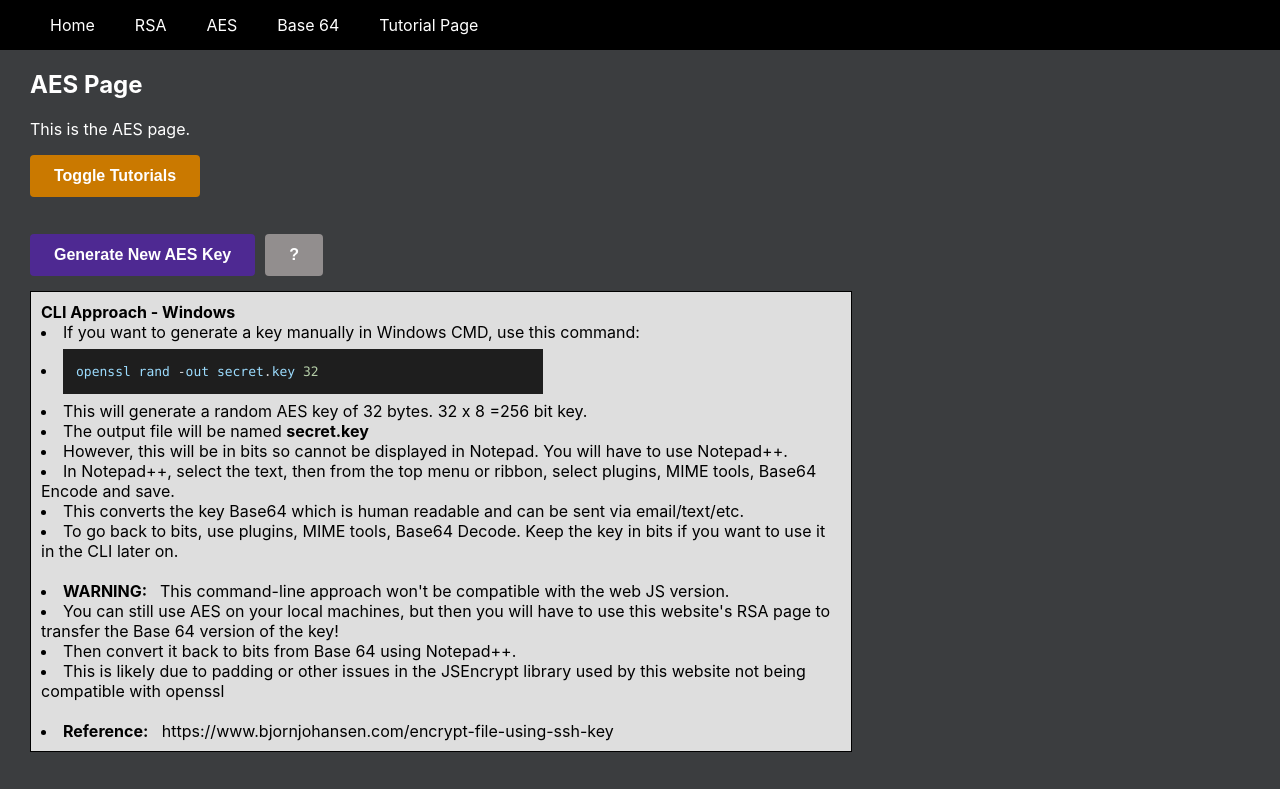
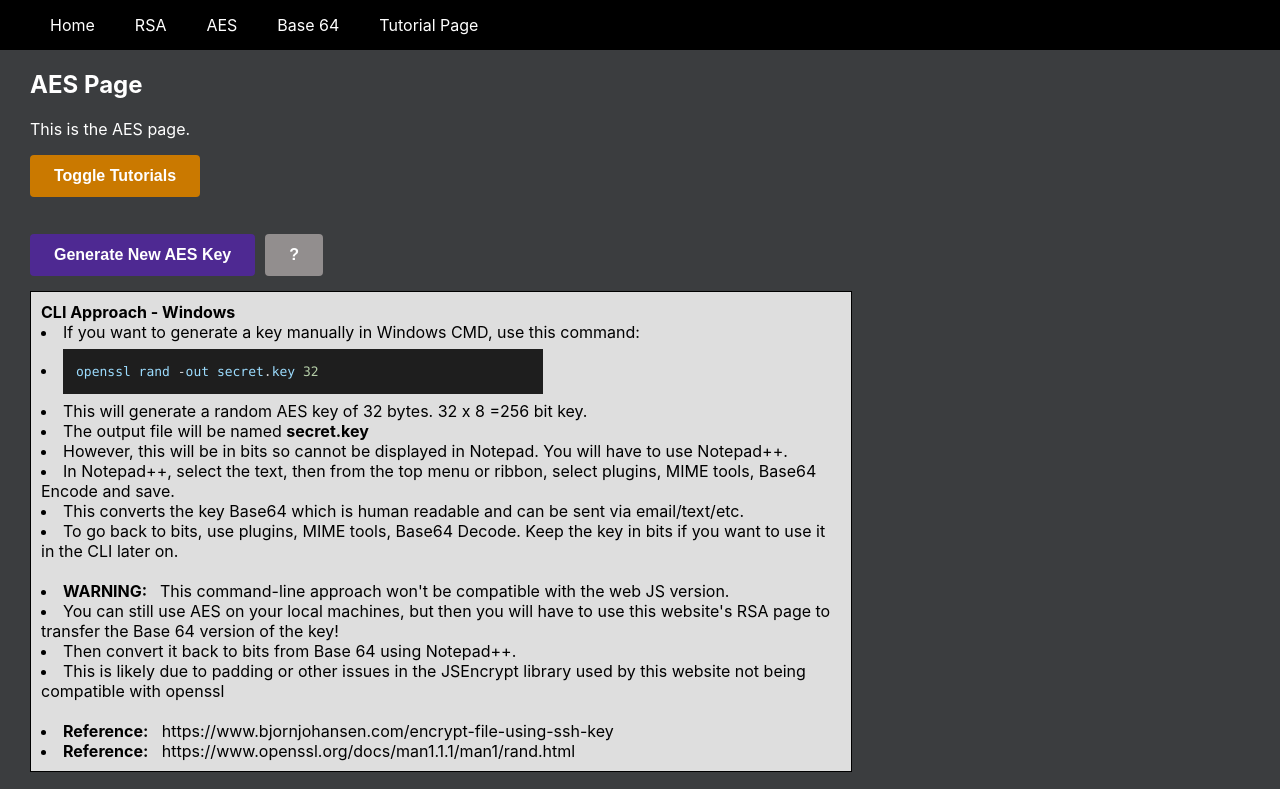
Before and after one commit to Mike11199/CS-361-RSA-React-App, a React (Create React App) app in the folder frontend/: page /aes in a window 1280 px wide. Shown: the top 789 px of the page. Built offline with nearby package versions, Linux system fonts and the light colour scheme.

Commit message:
added ref

```diff
--- a/frontend/src/components/AESPage.js
+++ b/frontend/src/components/AESPage.js
@@ -197,6 +197,8 @@ const AESPage = () => {
           <li>This is likely due to padding or other issues in the JSEncrypt library used by this website not being compatible with openssl</li>
           <br></br>
           <li><strong>Reference:</strong> &nbsp; https://www.bjornjohansen.com/encrypt-file-using-ssh-key</li>
+          <li><strong>Reference:</strong> &nbsp; https://www.openssl.org/docs/man1.1.1/man1/rand.html</li>
+
         </div>
       )}
       <br></br>
```
